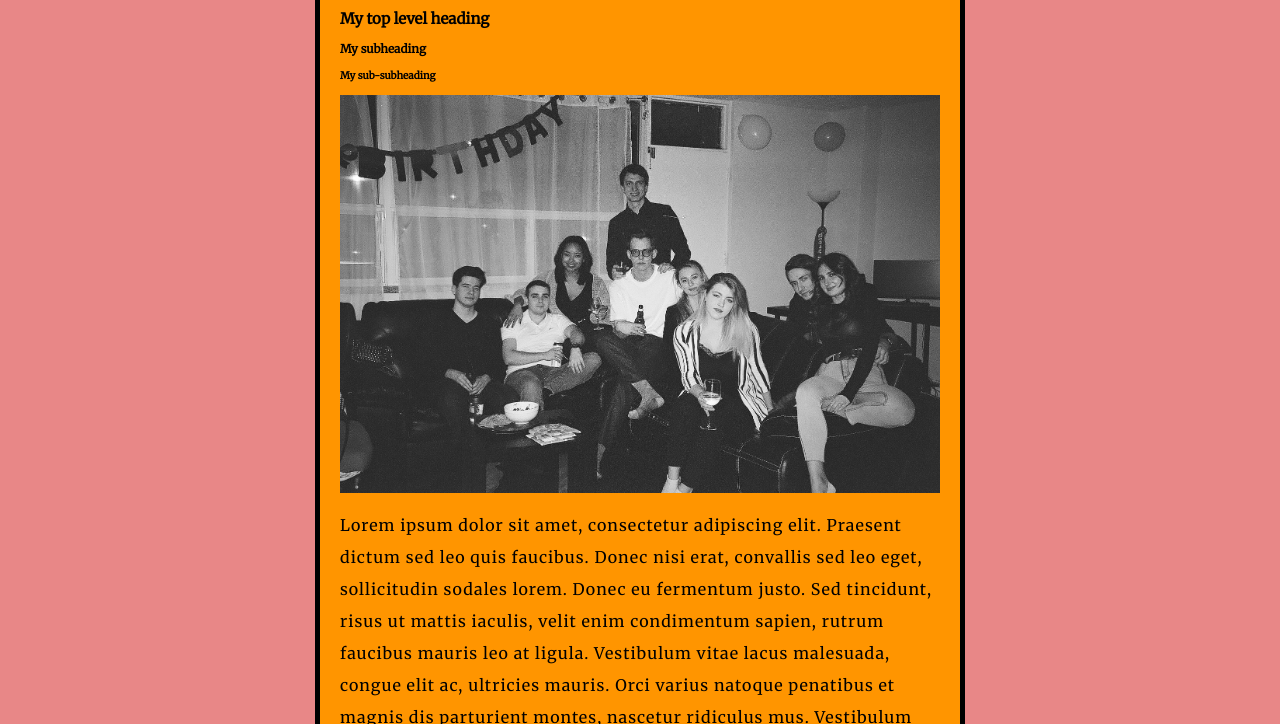
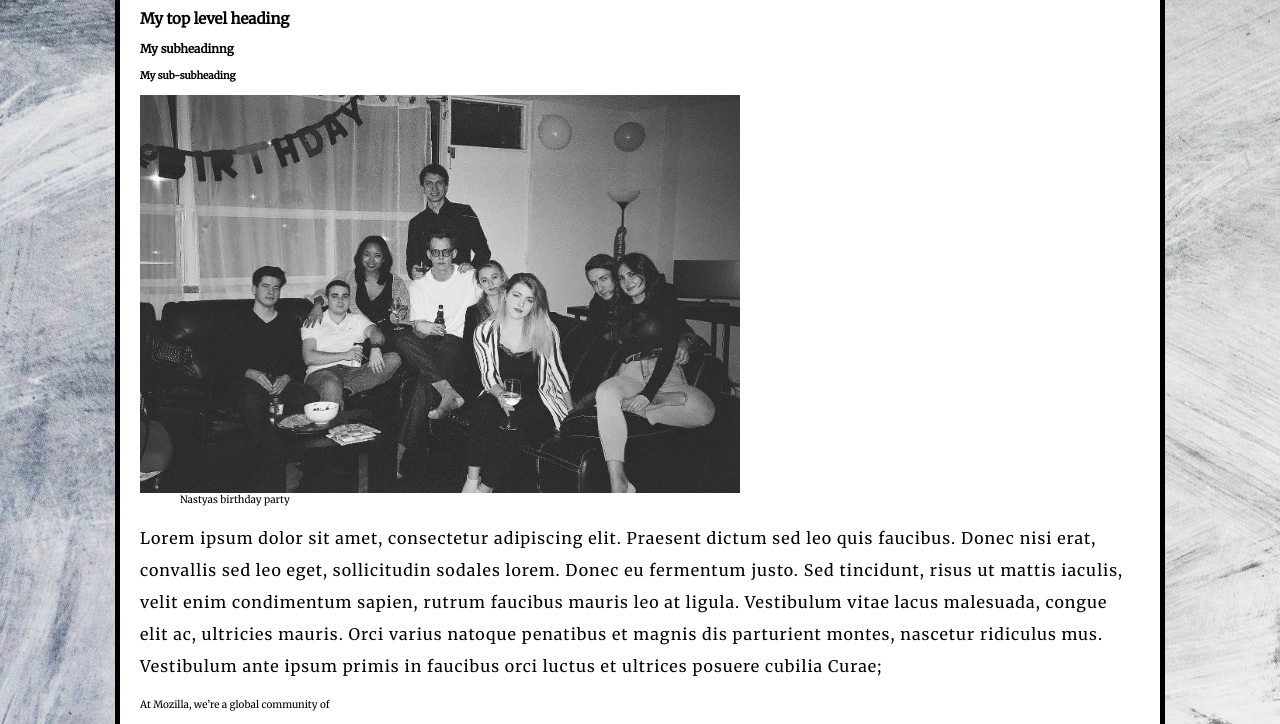
Before and after one commit to kateryna-klimova/website, a plain HTML site: page index.html in a window 1280 px wide. Shown: the part 104-828 px from the top of the page. Drawn offline with Linux system fonts and the light colour scheme; a web font is replaced by a local one.

Commit message:
background and aligning images

```diff
--- a/index.html
+++ b/index.html
@@ -9,9 +9,15 @@
   <body>
     <h1>My main title</h1>
     <h2>My top level heading</h2>
-    <h3>My subheading</h3>
+    <h3>My subheadinng</h3>
     <h4>My sub-subheading</h4>
-    <img src="images/IMG_4056.JPG" alt="party polaroid">
+
+   <figure>
+     <img src="images/IMG_4056.JPG"
+          alt="Nastyas birthday party">
+     <figcaption>Nastyas birthday party</figcaption>
+   </figure>
+
     <p>Lorem ipsum dolor sit amet, consectetur adipiscing elit. Praesent dictum sed leo quis faucibus. Donec nisi erat, convallis sed leo eget, sollicitudin sodales lorem. Donec eu fermentum justo. Sed tincidunt, risus ut mattis iaculis, velit enim condimentum sapien, rutrum faucibus mauris leo at ligula. Vestibulum vitae lacus malesuada, congue elit ac, ultricies mauris. Orci varius natoque penatibus et magnis dis parturient montes, nascetur ridiculus mus. Vestibulum ante ipsum primis in faucibus orci luctus et ultrices posuere cubilia Curae;</p
 
 <p>At Mozilla, we’re a global community of</p>
--- a/styles/style.css
+++ b/styles/style.css
@@ -18,20 +18,27 @@ p, li {
   letter-spacing: 1px;
 }
 
+/* html {
+  background-color: #E88787;
+} */
+
 html {
-  background-color: #E88787;
+  background-image: url("../images/background1.jpg");
 }
 
 img {
   display: block;
-  margin: 0 auto;
+  margin: 0 0;
   width: 600px;
+  position: relative;
+  right: 40px;
 }
 
 body {
-  width: 600px;
+  width: 1000px;
   margin: 0 auto;
-  background-color: #FF9500;
+  background-color: #ffffff;
+  /* background: url("images/background1.jpg"); */
   padding: 0 20px 20px 20px;
   border: 5px solid black;
   font-family: 'Merriweather', serif;
```
Also changed, not shown: images/background1.jpg (added).
